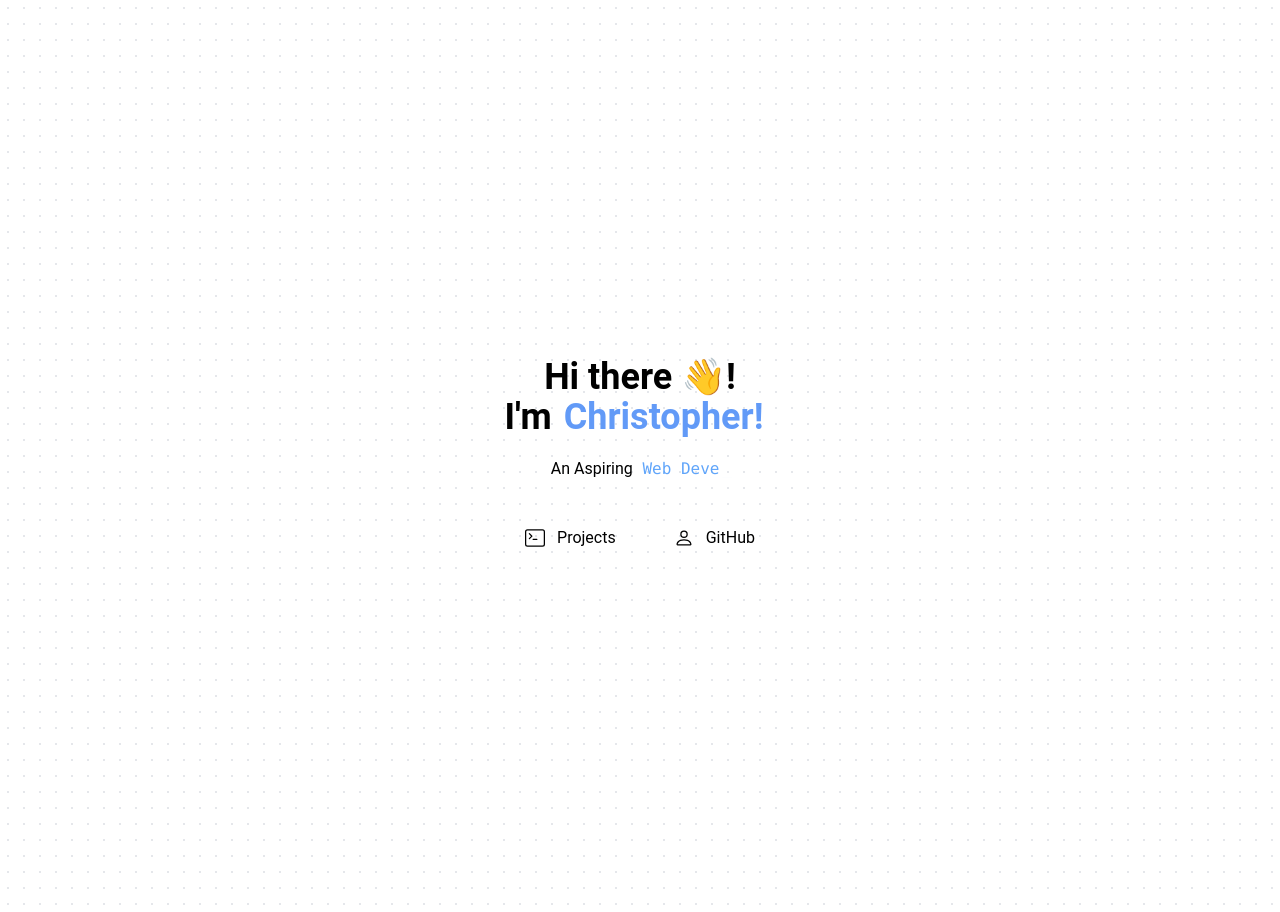
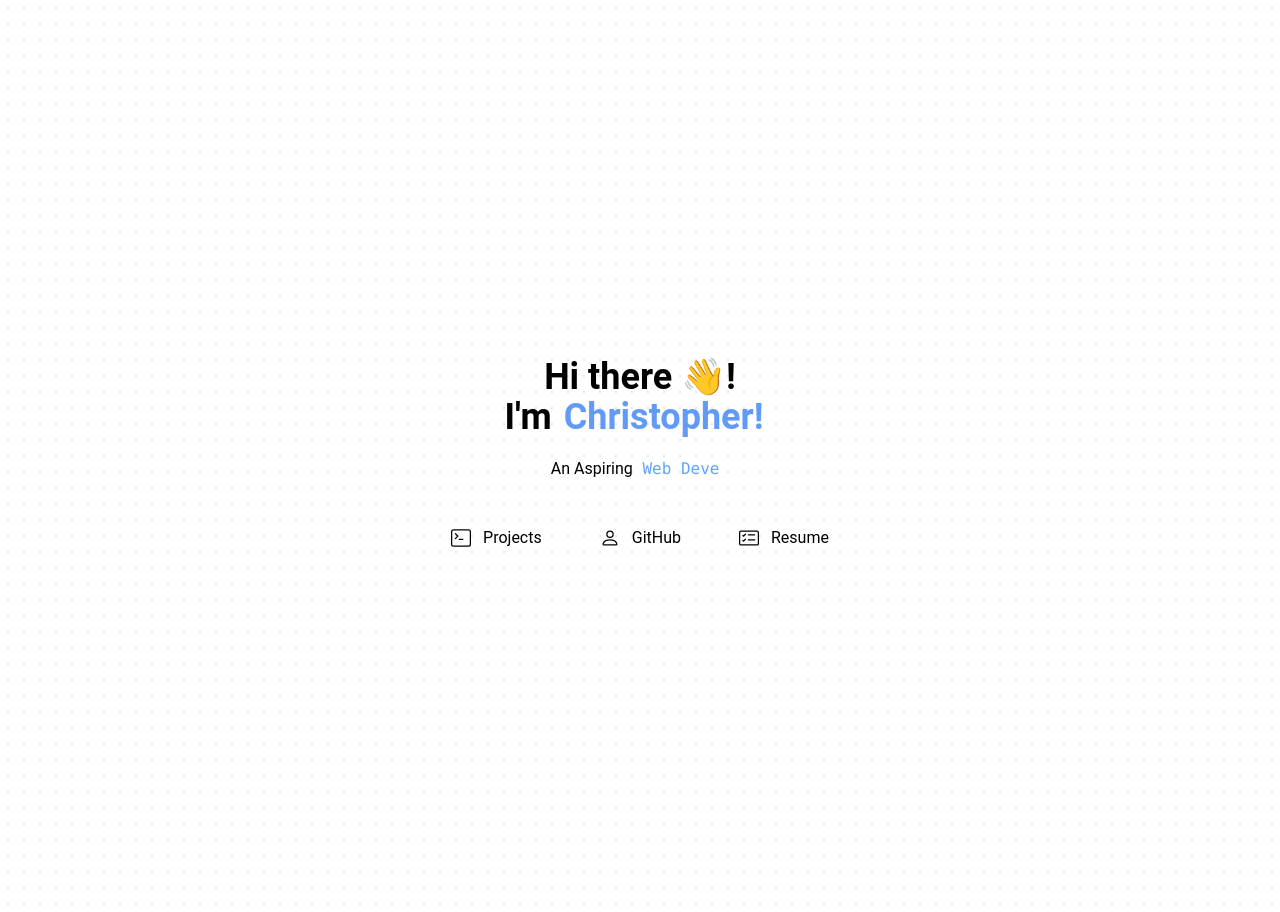
Before and after one commit to hexbacon/chrismena.dev-portfolio, a Next.js app: page / in a window 1280 px wide. Built offline with nearby package versions, Linux system fonts and the light colour scheme; a web font is replaced by a local one.

Commit message:
added resume, started api route to serve resume as download

```diff
--- /dev/null
+++ b/app/api/resume/route.js
@@ -0,0 +1,24 @@
+// pages/api/resume.js
+
+import fs from 'fs';
+import path from 'path';
+
+export default function handler(req, res) {
+    // Get the path to the PDF file
+    const filePath = path.join(process.cwd(), 'public', 'assets', 'pdf', 'resume.pdf');
+
+    try {
+        // Read the file
+        const pdf = fs.readFileSync(filePath);
+
+        // Set response headers
+        res.setHeader('Content-Type', 'application/pdf');
+        res.setHeader('Content-Length', pdf.length);
+
+        // Send the PDF file as response
+        res.status(200).send(pdf);
+    } catch (error) {
+        console.error(error);
+        res.status(500).end('Server Error');
+    }
+}
--- a/app/page.js
+++ b/app/page.js
@@ -44,6 +44,13 @@ export default function Home() {
           </svg>
           GitHub
         </Link>
+        <Link href={"/assets/pdf/resume.pdf"} target='_blank' className="flex items-center m-2 p-2 group rounded-lg border border-transparent px-5 py-4 transition-colors hover:border-gray-300 hover:bg-gray-100 hover:dark:border-neutral-700 hover:dark:bg-neutral-800/30">
+          <svg xmlns="http://www.w3.org/2000/svg" width="20" height="20" fill="currentColor" class="bi bi-card-checklist mr-3" viewBox="0 0 16 16">
+            <path d="M14.5 3a.5.5 0 0 1 .5.5v9a.5.5 0 0 1-.5.5h-13a.5.5 0 0 1-.5-.5v-9a.5.5 0 0 1 .5-.5zm-13-1A1.5 1.5 0 0 0 0 3.5v9A1.5 1.5 0 0 0 1.5 14h13a1.5 1.5 0 0 0 1.5-1.5v-9A1.5 1.5 0 0 0 14.5 2z" />
+            <path d="M7 5.5a.5.5 0 0 1 .5-.5h5a.5.5 0 0 1 0 1h-5a.5.5 0 0 1-.5-.5m-1.496-.854a.5.5 0 0 1 0 .708l-1.5 1.5a.5.5 0 0 1-.708 0l-.5-.5a.5.5 0 1 1 .708-.708l.146.147 1.146-1.147a.5.5 0 0 1 .708 0M7 9.5a.5.5 0 0 1 .5-.5h5a.5.5 0 0 1 0 1h-5a.5.5 0 0 1-.5-.5m-1.496-.854a.5.5 0 0 1 0 .708l-1.5 1.5a.5.5 0 0 1-.708 0l-.5-.5a.5.5 0 0 1 .708-.708l.146.147 1.146-1.147a.5.5 0 0 1 .708 0" />
+          </svg>
+          Resume
+        </Link>
       </section>
     </main>
   );
```
Also changed, not shown: 1 other file (tests, documents, lock files or other folders).
